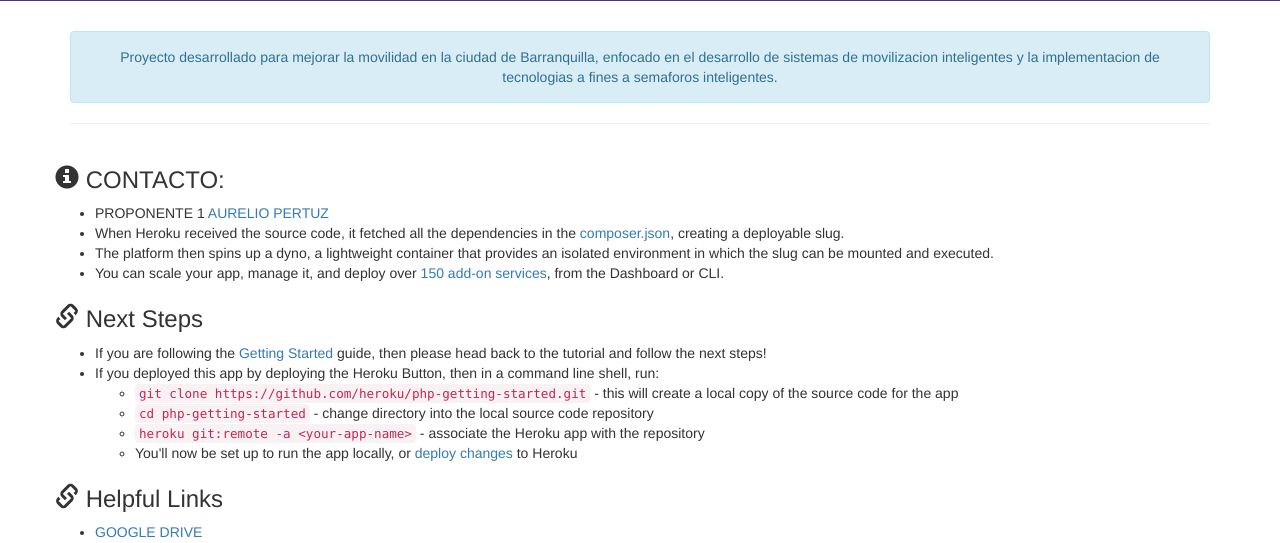
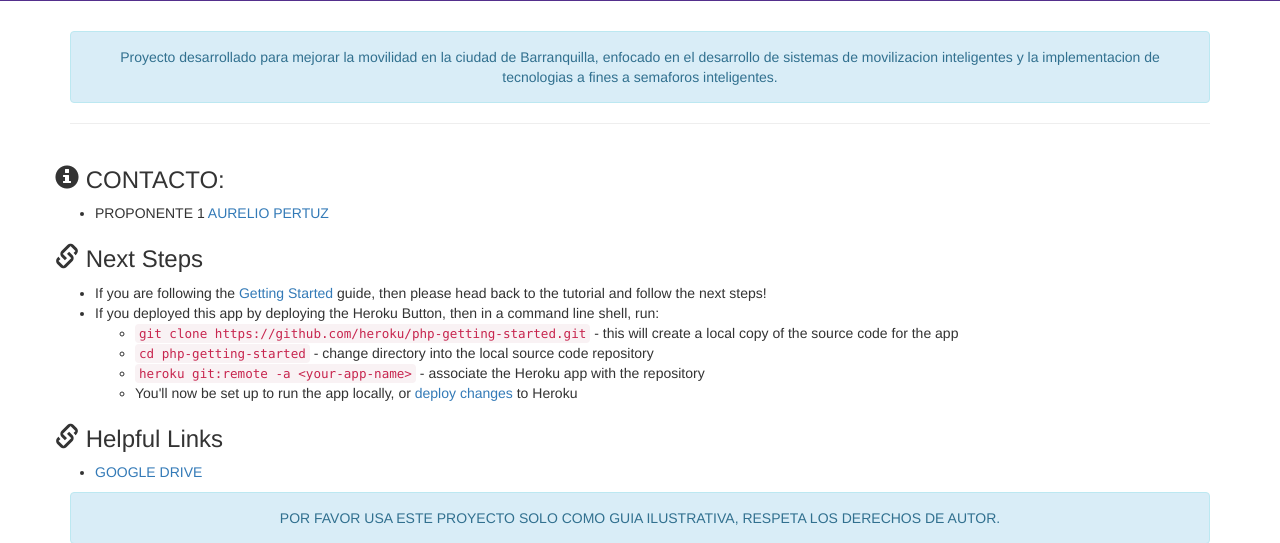
Before and after one commit to aureliopertuz1/pca-its, a PHP site: template web/views/index.twig in a window 1280 px wide. Shown: the part 481-1024 px from the top of the page. Run offline with PHP 8.4, Linux system fonts and the light colour scheme; the template is opened without the code that fills it, so the values that code supplies are empty; some libraries are stand-ins or nearby versions.

Commit message:
Update index.twig

```diff
--- a/web/views/index.twig
+++ b/web/views/index.twig
@@ -22,10 +22,6 @@
       <h3><span class="glyphicon glyphicon-info-sign"></span> CONTACTO:</h3>
       <ul>
         <li>PROPONENTE 1 <a href="https://walink.co/ad580a">AURELIO PERTUZ</a> </li>
-
-        <li>When Heroku received the source code, it fetched all the dependencies in the <a href="https://github.com/heroku/php-getting-started/blob/main/composer.json">composer.json</a>, creating a deployable slug.</li>
-        <li>The platform then spins up a dyno, a lightweight container that provides an isolated environment in which the slug can be mounted and executed.</li>
-        <li>You can scale your app, manage it, and deploy over <a href="https://addons.heroku.com/">150 add-on services</a>, from the Dashboard or CLI.</li>
       </ul>
     </div>
     <div class="col-md-20">
```
